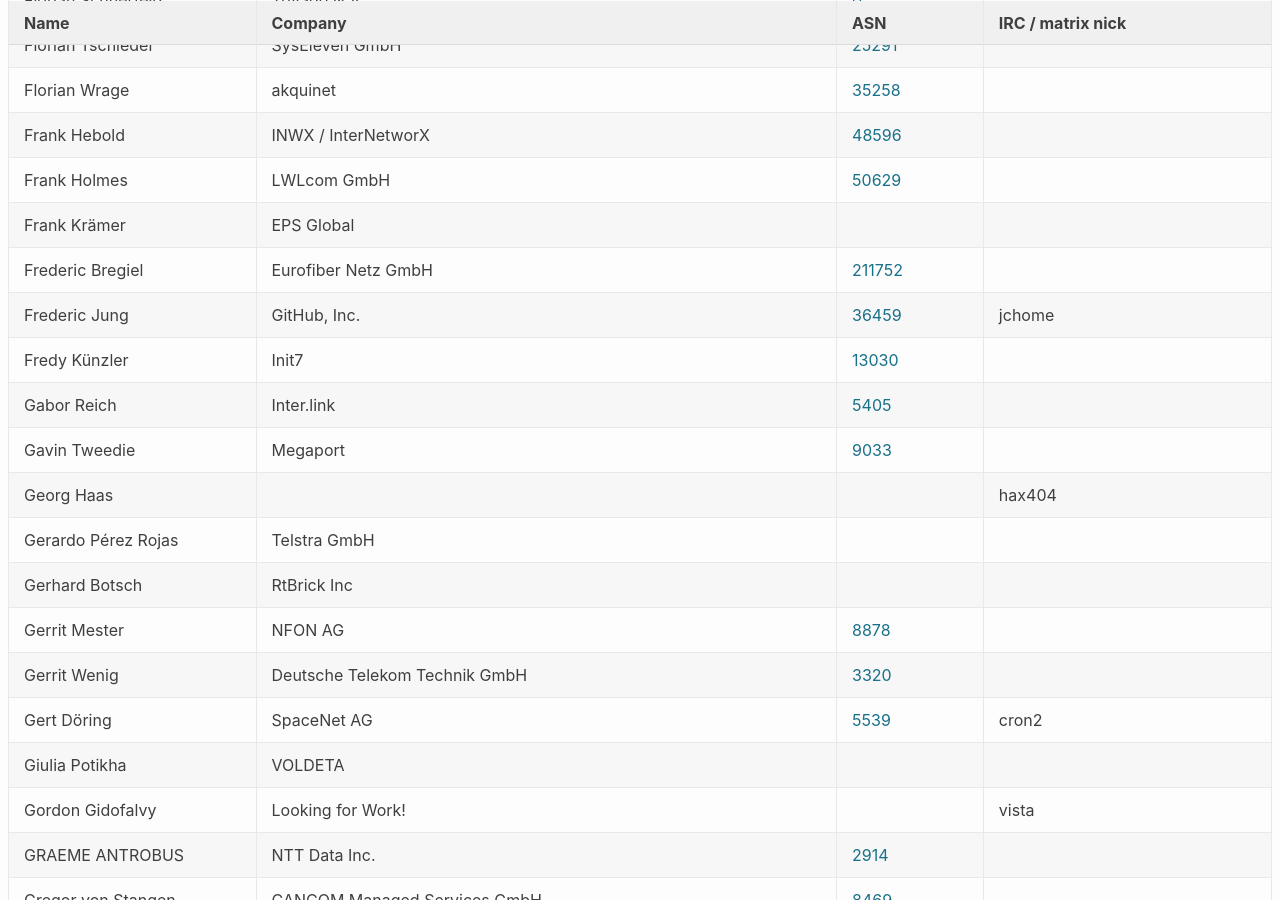
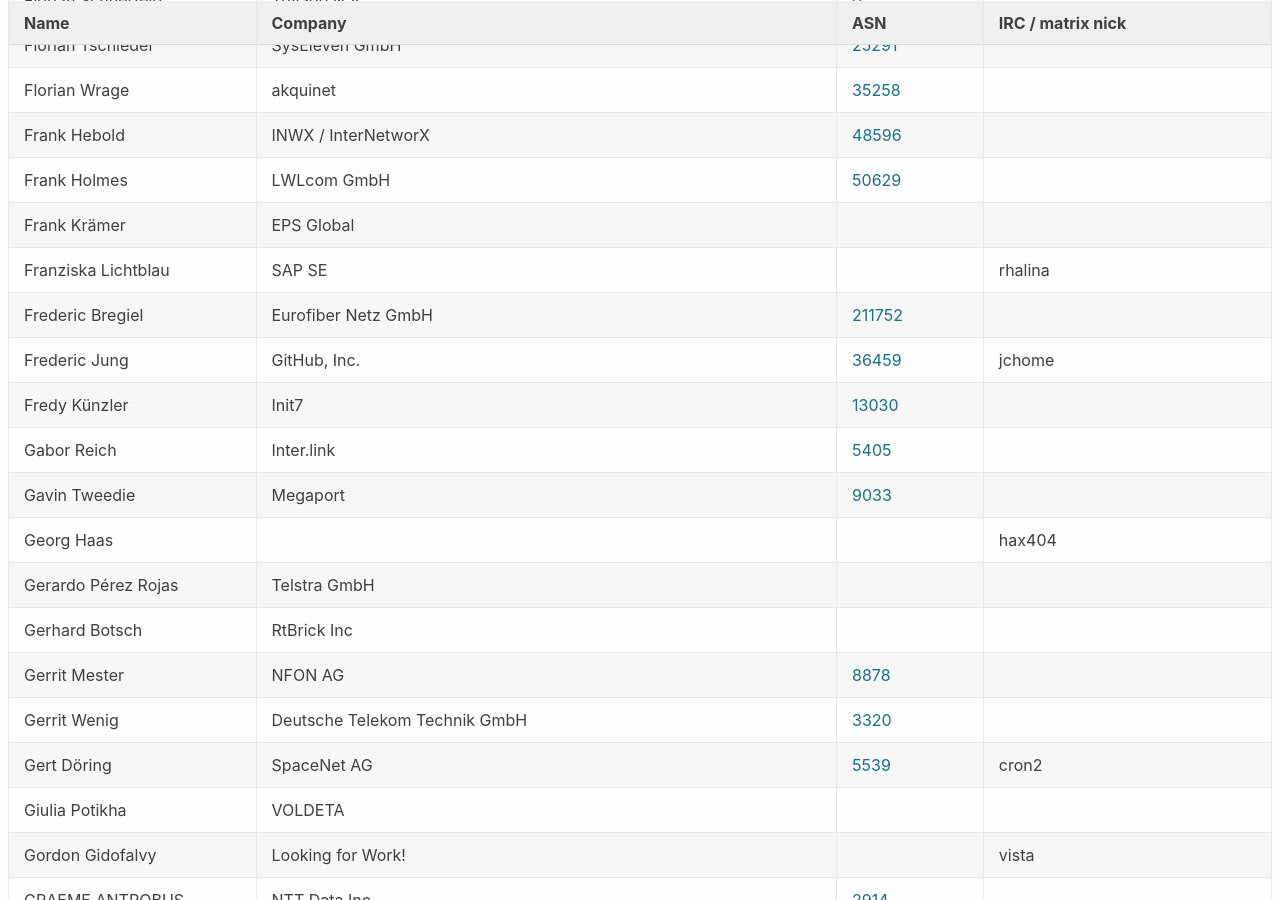
Before and after one commit to denog/pretix-attendeelist, a Jekyll site: the page built from denog16/index.markdown, in a window 1280 px wide and 900 px high, scrolled down 6973 px. Built offline with Jekyll 4.4.1, drawn with Linux system fonts in a browser that asks for light colours.

Commit message:
Latest data: Thu Nov  7 20:10:55 UTC 2024

```diff
--- a/_data/attendees_denog16_onsite.json
+++ b/_data/attendees_denog16_onsite.json
@@ -942,6 +942,12 @@
     "asn": null
   },
   {
+    "name": "Franziska Lichtblau",
+    "company": "SAP SE",
+    "irc": "rhalina",
+    "asn": null
+  },
+  {
     "name": "Frederic Bregiel",
     "company": "Eurofiber Netz GmbH",
     "irc": null,
```
